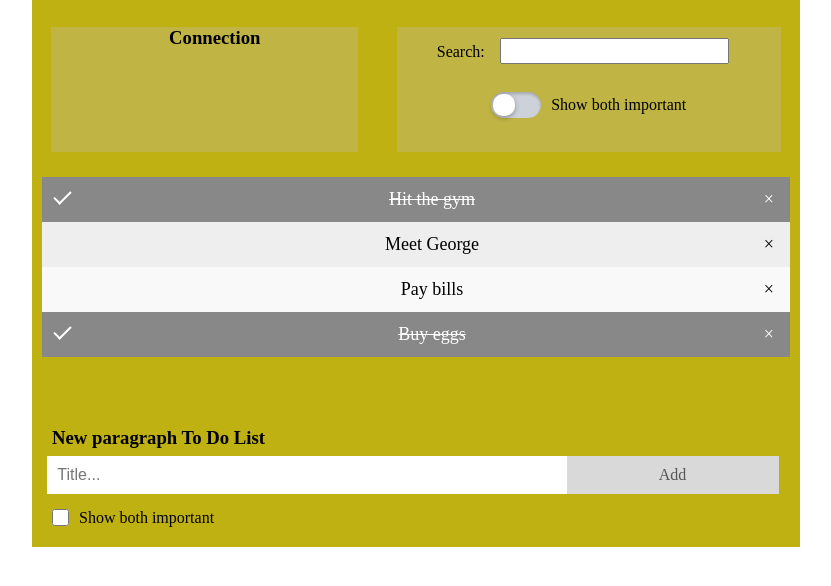
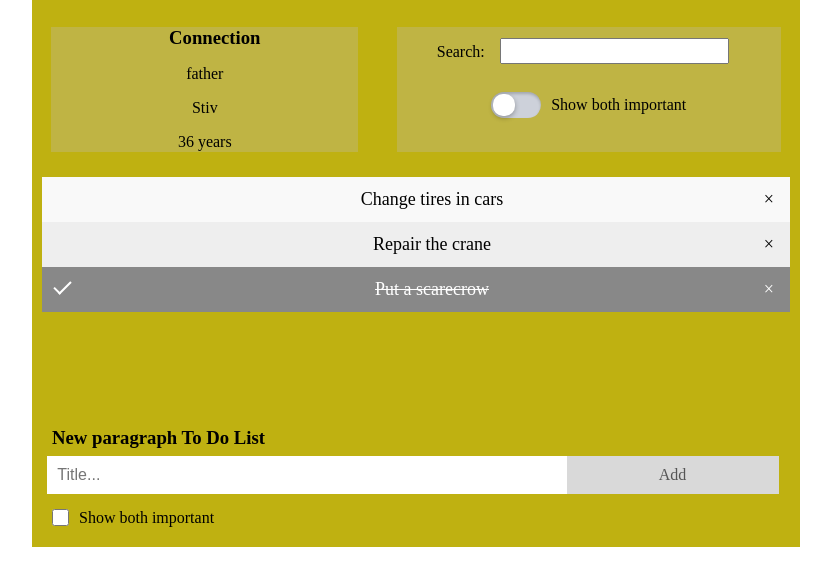
Before and after one commit to VladBurdo/todo-list, a plain HTML site: page index.html in a window 1280 px wide. Shown: the part 60-646 px from the top of the page, without its empty margins (224-1055 px from the left). Drawn offline with nearby package versions, Linux system fonts and the light colour scheme; files whose address does not match are found by name.

Commit message:
file update

```diff
--- a/JS/CONTROLLER/toDoList.controller.js
+++ b/JS/CONTROLLER/toDoList.controller.js
@@ -26,6 +26,7 @@
     function activate() {
       console.log('OutputList Controller activated');
       vm.taskList = toDoListService.getList();
+      vm.infoList = toDoListService.getInfo();
     }
 
     //importance of the data filter
--- a/JS/SERVICE/httpList.service.js
+++ b/JS/SERVICE/httpList.service.js
@@ -9,16 +9,41 @@
 
   function HttpListService($http, $q) {
 
+    var fileInf = [];
+
+    var file= ["./JSON/mother.json","./JSON/father.json","./JSON/son.json"]
+
     var service = {
       getData: getData,
+      randomInteger: randomInteger,
+      getFileInf: getFileInf,
     };
     return service;
 
     //receive data from JSOn file
     function getData() {
-      return $http.get('./JSON/data.json').then(function(res) {
+      return $http.get(file[randomInteger()])
+      .then(function(res) {
+      fileInf.push(res.data.familymember);
+      fileInf.push(res.data.name);
+      fileInf.push(res.data.age);
+      return $http.get(res.data.toDoList);
+      })
+      .then(function(res) {
         return res.data.taskList;
-      })
+      },function(){
+            alert("file not found error");
+        })
+    }
+
+    function randomInteger() {
+      var rand = 0 + Math.random() * (3);
+      rand = Math.floor(rand);
+      return rand;
+    }
+
+    function getFileInf() {
+      return fileInf;
     }
 
 
--- a/JS/SERVICE/toDoList.service.js
+++ b/JS/SERVICE/toDoList.service.js
@@ -10,13 +10,15 @@
   function ToDoListService($http, $q, httpListService) {
 
     var list = [];
+    var infoFile = '';
 
     var service = {
       getData: getData,
       getList: getList,
       delParagraph: delParagraph,
       addParagraph: addParagraph,
-      check: check
+      check: check,
+      getInfo: getInfo,
     };
     return service;
 
@@ -27,6 +29,7 @@
           addParagraph(res[obj]);
         }
       });
+      infoFile = httpListService.getFileInf();
     }
 
     //receiving todo list
@@ -54,6 +57,10 @@
       }
     }
 
+    function getInfo() {
+      return infoFile;
+    }
+
 
   }
 })();
--- /dev/null
+++ b/JSON/father.json
@@ -0,0 +1,6 @@
+{
+  "familymember": "father",
+  "name": "Stiv",
+  "age": "36 years",
+  "toDoList": "./JSON/fatherToDoList.json"
+}
--- /dev/null
+++ b/JSON/fatherToDoList.json
@@ -0,0 +1,20 @@
+{
+  "taskList": [
+    {
+      "name": "Change tires in cars",
+      "priority": 1,
+      "class": ""
+    },
+    {
+      "name": "Repair the crane",
+      "priority": 1,
+      "class": ""
+    },
+    {
+      "name": "Put a scarecrow",
+      "priority": 1,
+      "class": "checked"
+    }
+  ]
+
+}
--- /dev/null
+++ b/JSON/mother.json
@@ -0,0 +1,6 @@
+{
+  "familymember": "mother",
+  "name": "Jessica",
+  "age": "35 years",
+  "toDoList": "./JSON/motherToDoList.json"
+}
--- a/JSON/data.json
+++ b/JSON/motherToDoList.json
@@ -1,12 +1,12 @@
 {
   "taskList": [
     {
-      "name": "Hit the gym",
+      "name": "Peel the potatoes",
       "priority": 1,
       "class": "checked"
     },
     {
-      "name": "Meet George",
+      "name": "Wash floors",
       "priority": 1,
       "class": ""
     },
@@ -16,7 +16,7 @@
       "class": ""
     },
     {
-      "name": "Buy eggs",
+      "name": "Go for a manicure",
       "priority": 1,
       "class": "checked"
     }
--- /dev/null
+++ b/JSON/son.json
@@ -0,0 +1,6 @@
+{
+  "familymember": "son",
+  "name": "Maks",
+  "age": "14 years",
+  "toDoList": "./JSON/sonToDoList.json"
+}
--- a/index.html
+++ b/index.html
@@ -13,6 +13,9 @@
     </div>
     <div class="connection">
       <h3>Connection</h3>
+      <p ng-repeat="info in list.infoList">
+            {{info}}
+      </p>
     </div>
     <div class="filter">
       Search: <input class="search" ng-model="query"/>
```
Also changed, not shown: JSON/sonToDoList.json (added, +25 -0 lines).
